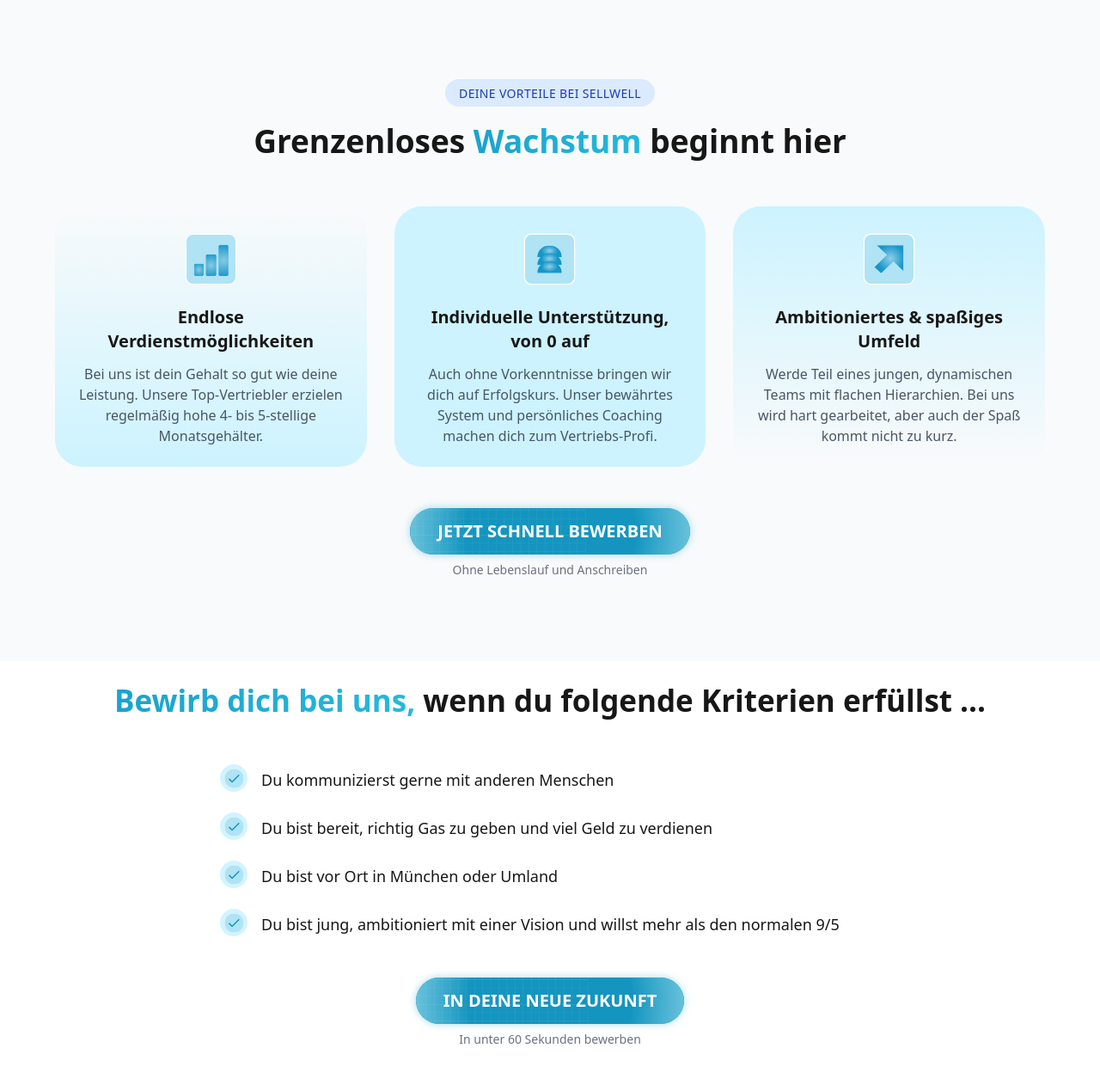
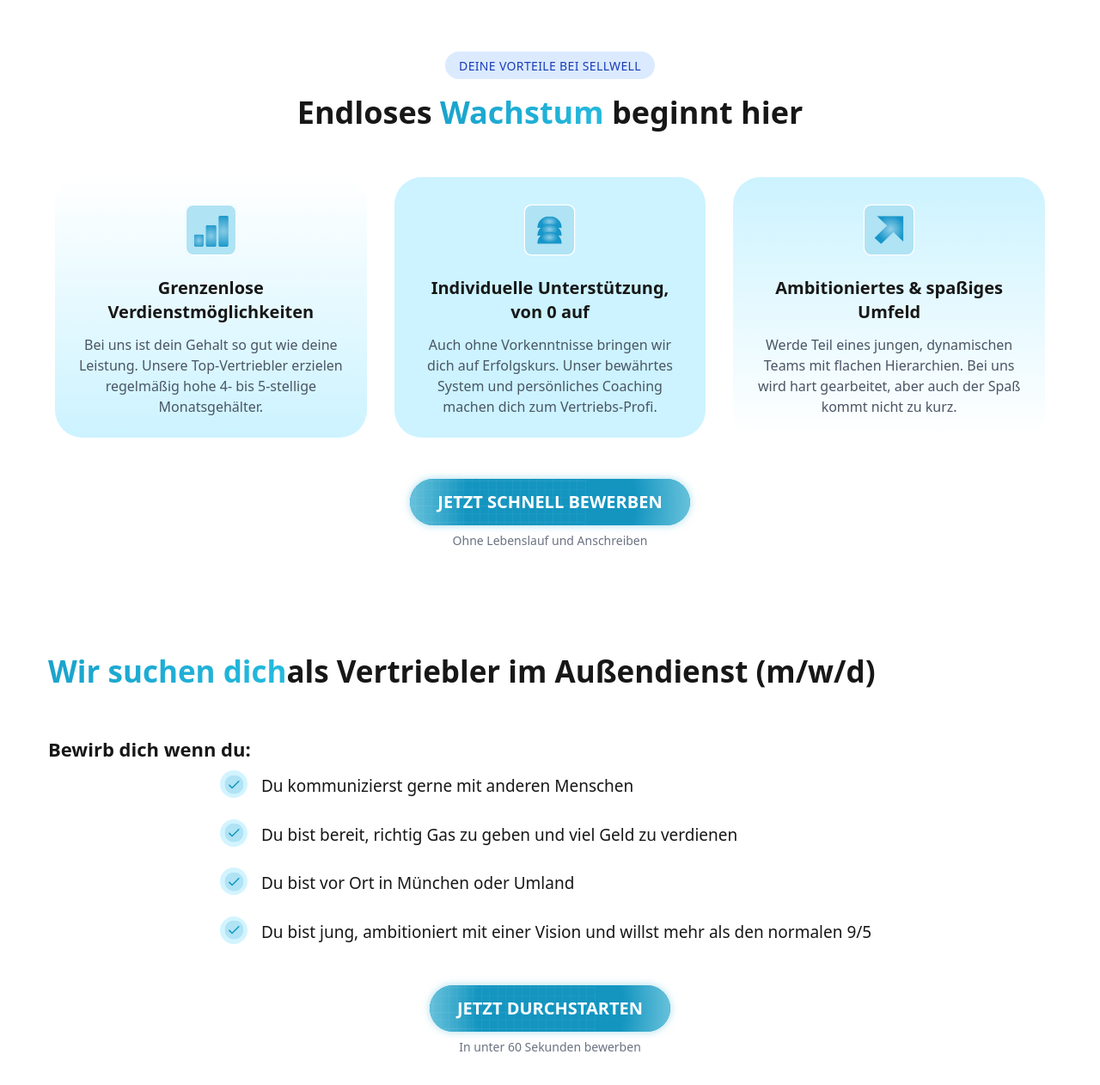
Before and after one commit to mattis-1/sellwell, a Next.js app: page /karriere in a window 1280 px wide. Shown: the part 1494-2756 px from the top of the page at 86% size. Built offline with nearby package versions, Linux system fonts and the light colour scheme; a web font is replaced by a local one.

Commit message:
adding some upgrades

```diff
--- a/src/modules/karriere-lp/components/benefits.tsx
+++ b/src/modules/karriere-lp/components/benefits.tsx
@@ -38,7 +38,7 @@ export default function SellwellBenefits() {
             <span className="font-light text-sm tracking-wide">DEINE VORTEILE BEI SELLWELL</span>
           </div>
         </div>
-        <h2 className="text-[32px] md:text-[37px] font-bold text-center mb-12">Grenzenloses <span className="special-text">Wachstum</span> beginnt hier</h2>
+        <h2 className="text-[31px] md:text-[36px] font-bold text-center mb-12">Endloses <span className="special-text">Wachstum</span> beginnt hier</h2>
 
         <div className="grid grid-cols-1 md:grid-cols-3 gap-8 max-w-6xl mx-auto">
           {/* Benefit 1 */}
@@ -51,7 +51,7 @@ export default function SellwellBenefits() {
               height={75}
               />
             </div>
-            <h3 className="text-xl font-bold mb-3">Endlose Verdienstmöglichkeiten</h3>
+            <h3 className="text-xl font-bold mb-3">Grenzenlose Verdienstmöglichkeiten</h3>
             <p className="text-gray-600">
               Bei uns ist dein Gehalt so gut wie deine Leistung. Unsere Top-Vertriebler erzielen regelmäßig hohe 4- bis
               5-stellige Monatsgehälter.
--- a/src/modules/karriere-lp/components/ctasection.tsx
+++ b/src/modules/karriere-lp/components/ctasection.tsx
@@ -44,7 +44,7 @@ export default function SellwellCtaSection() {
       <div className="sellwell-container relative z-10">
         <div className="max-w-3xl mx-auto text-center text-white">
           <h2 className="text-3xl md:text-4xl font-bold mb-4">
-            <span className="special-text">Bewerbe dich noch heute</span> für deinen Traumjob im Strom- und Gasvertrieb
+            <span className="special-text">Bewirb dich noch heute</span> für deinen Traumjob im Strom- und Gasvertrieb
           </h2>
           <p className="text-lg md:text-xl mb-8">
             Klicke jetzt hier unten auf den Button und bewirb dich in unter 60 Sekunden ohne Anschreiben und ohne
--- a/src/modules/karriere-lp/components/faq.tsx
+++ b/src/modules/karriere-lp/components/faq.tsx
@@ -131,11 +131,11 @@ export default function SellwellFaqSection() {
         <div className="max-w-3xl mx-auto bg-white rounded-[33px] shadow-xl p-8 md:p-12">
           <div className="flex justify-center mb-8">
             <div className="bg-blue-100 text-blue-800 rounded-full px-4 py-1 inline-block">
-              <span className="font-light text-sm tracking-wide">DEINE FRAGEN</span>
+              <span className="font-light text-sm tracking-wide">HÄUFIG GESTELLTE FRAGEN</span>
             </div>
           </div>
 
-          <h2 className="text-2xl md:text-3xl font-bold mb-10 text-center">Häufig gestellte Fragen</h2>
+          <h2 className="text-5xl md:text-6xl font-bold mb-10 text-center">FAQ</h2>
 
           <div className="space-y-6">
             {faqs.map((faq, index) => (
--- a/src/modules/karriere-lp/components/hero.tsx
+++ b/src/modules/karriere-lp/components/hero.tsx
@@ -72,7 +72,7 @@ export default function SellwellHero() {
       {/* Logo */}
       <div className="mt-8 mb-4">
         <Image
-          src="/sellwell logo.png"
+          src="/sellwell-logo-black.svg"
           alt="Sellwell Consulting Logo"
           width={200}
           height={80}
@@ -89,7 +89,7 @@ export default function SellwellHero() {
 
       {/* Headline */}
       <h1 className="text-3xl md:text-4xl lg:text-5xl text-center font-bold max-w-4xl mx-auto px-4 mb-8">
-        Entfalte dein volles Potenzial als Vertriebler im Strom- und Gasvertrieb
+        Entfalte dein volles Potenzial als Vertriebler im Strom- & Gasvertrieb
       </h1>
 
       {/* Vimeo Video Placeholder with styled border and glow */}
--- a/src/modules/karriere-lp/components/muss.tsx
+++ b/src/modules/karriere-lp/components/muss.tsx
@@ -40,9 +40,10 @@ export default function SellwellRequirements() {
       className={`sellwell-section bg-white transition-all duration-1000 ${isIntersecting ? "opacity-100" : "opacity-0"}`}
     >
       <div className="sellwell-container">
-        <h2 className="text-[30px] md:text-[35px] font-bold text-center mt-5 mb-12">
-          <span className="special-text">Bewirb dich bei uns,</span> wenn du folgende Kriterien erfüllst ...
+        <h2 className="text-[30px] md:text-[35px] font-bold text-left mt-5 mb-12">
+          <span className="special-text leading-[1.3]">Wir suchen dich</span>als Vertriebler im Außendienst (m/w/d)
         </h2>
+        <div className="text-[19px] md:text-[22px] font-bold text-left mt-2 mb-2">Bewirb dich wenn du:</div>
 
         <div className="max-w-3xl mx-auto">
           <ul className="space-y-6">
@@ -56,14 +57,14 @@ export default function SellwellRequirements() {
                   height={25}
                   />
                 </div>
-                <p className="text-lg pt-1">{requirement}</p>
+                <p className="text-[19px] pt-1">{requirement}</p>
               </li>
             ))}
           </ul>
 
           <div className="text-center mt-12">
 
-            <a href="#formular"><Button>IN DEINE NEUE ZUKUNFT</Button>
+            <a href="#formular"><Button>JETZT DURCHSTARTEN</Button>
           <p className="text-sm text-gray-500 mt-2">In unter 60 Sekunden bewerben</p></a>
           </div>
         </div>
--- a/src/modules/karriere-lp/styles/karriere-lp-styles.css
+++ b/src/modules/karriere-lp/styles/karriere-lp-styles.css
@@ -154,7 +154,7 @@
 
   .sellwell-section-alt {
     padding: 4rem 0;
-    background-color: #f9fafb;
+    background-color: #fff;
   }
 
   @media (min-width: 768px) {
```
Also changed, not shown: public/sellwell-logo-black.svg (added).
